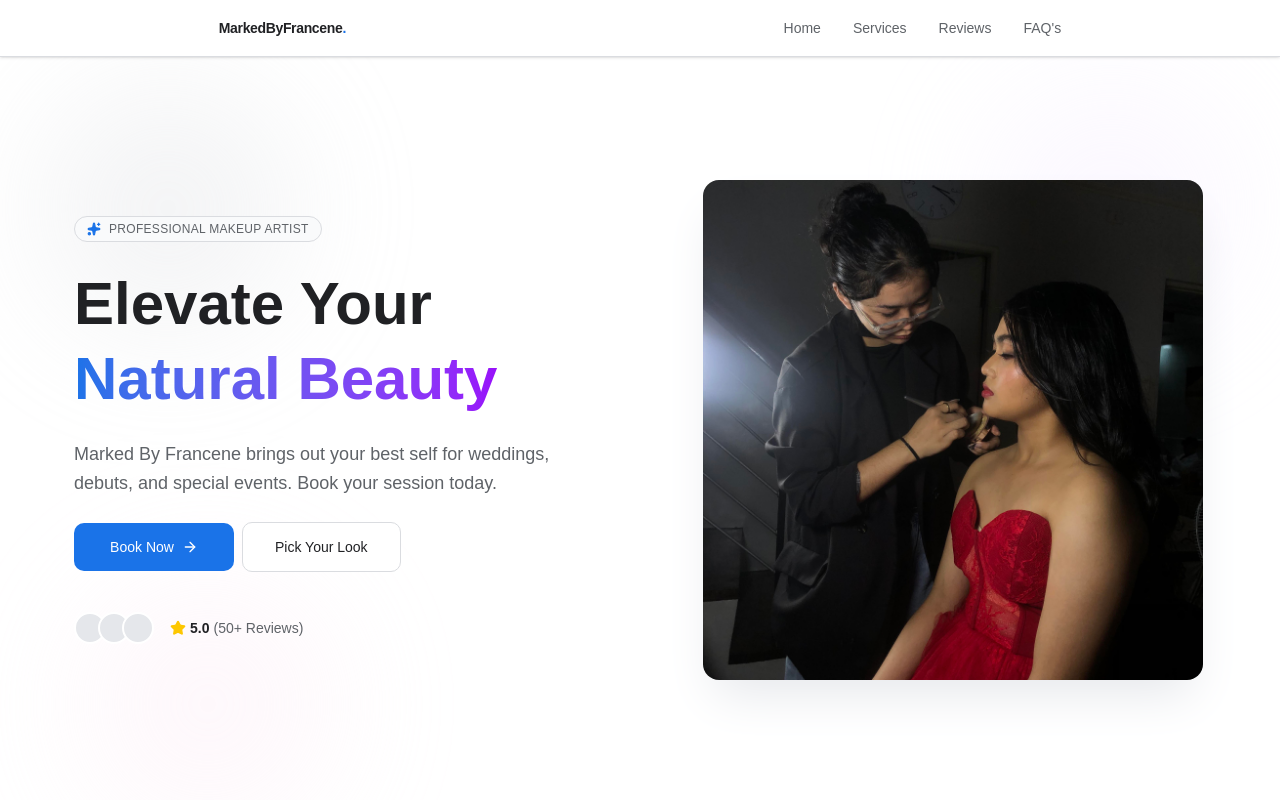
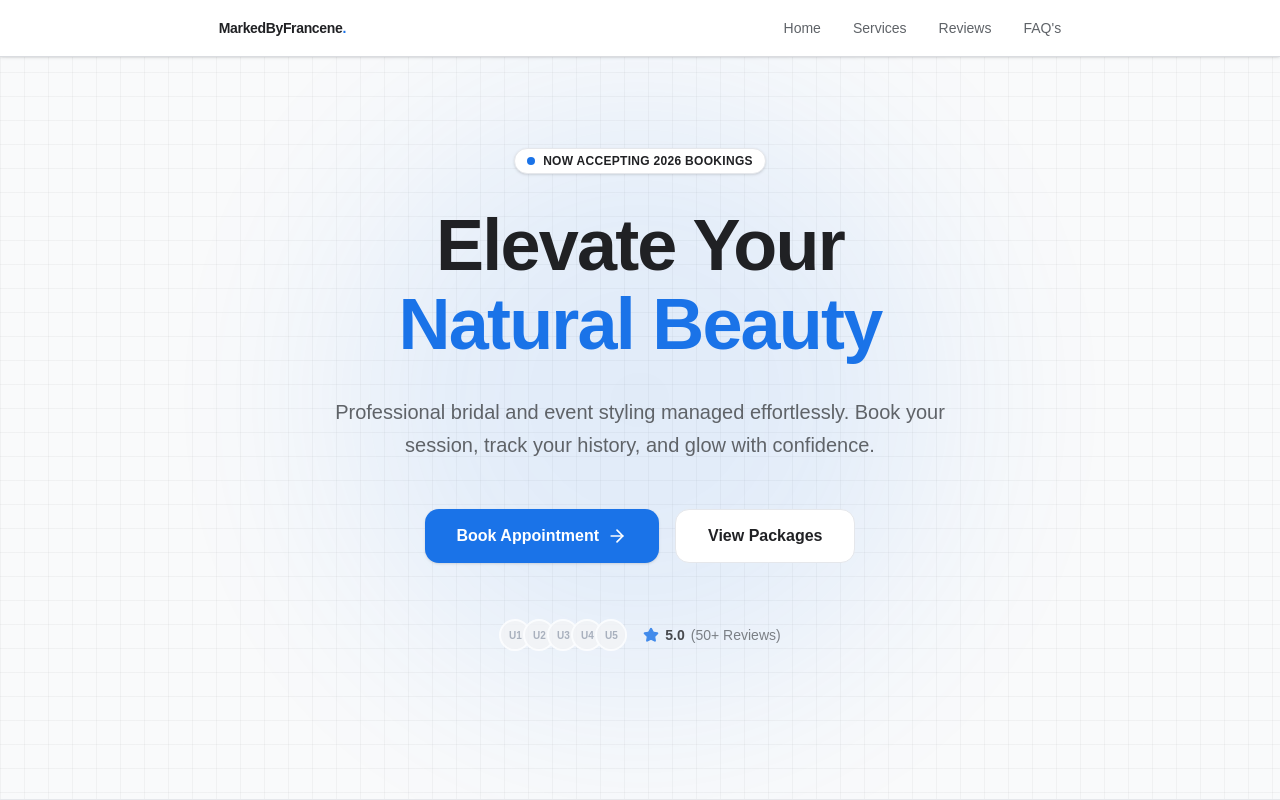
Before and after one commit to prodby-david/Marked-By-Francene, a Next.js app: page / in a window 1280 px wide. Built offline with nearby package versions, Linux system fonts and the light colour scheme.

Commit message:
fix:change the hero section ui

```diff
--- a/src/app/HeroSectionUI.tsx
+++ b/src/app/HeroSectionUI.tsx
@@ -1,89 +1,66 @@
-import { ArrowRight, Star, Sparkles } from "lucide-react";
+import { ArrowRight, Star } from "lucide-react";
 import Link from "next/link";
-import Image from "next/image";
 
+export default function HeroSectionUI() {
+    return (
+        <section className="relative w-full min-h-screen flex items-center justify-center bg-gray-50 overflow-hidden border-b border-gray-200 py-12 md:py-20">
 
-export default function HeroSectionUI(){
-
-    return (
-        <section className="relative w-full min-h-screen flex items-center justify-center bg-bg-color overflow-hidden">
-
-        <div className="absolute inset-0 z-0 opacity-30">
-          <div className="absolute top-20 left-10 w-64 h-64 bg-input-color rounded-full mix-blend-multiply filter blur-3xl animate-blob" />
-          <div className="absolute top-20 right-10 w-64 h-64 bg-purple-100 rounded-full mix-blend-multiply filter blur-3xl animate-blob animation-delay-2000" />
-          <div className="absolute -bottom-8 left-20 w-64 h-64 bg-pink-100 rounded-full mix-blend-multiply filter blur-3xl animate-blob animation-delay-4000" />
+            <div className="absolute inset-0 z-0 pointer-events-none">
+                <div className="absolute inset-0 bg-[linear-gradient(to_right,#80808012_1px,transparent_1px),linear-gradient(to_bottom,#80808012_1px,transparent_1px)] bg-size-[24px_24px]"></div>
+                <div className="absolute left-1/2 top-1/2 -translate-x-1/2 -translate-y-1/2 h-[400px] w-[400px] md:h-[600px] md:w-[600px] rounded-full bg-action-color opacity-10 blur-[100px]"></div>
             </div>
 
-        <div className="relative z-10 px-5 flex flex-col md:flex-row items-center gap-x-30 mt-15">
+            <div className="container relative z-10 px-6 max-w-5xl mx-auto flex flex-col items-center text-center gap-6 md:gap-8">
 
-          <div className="flex-1 space-y-6">
-
-            <div className="flex items-center gap-2 px-3 py-1 rounded-full bg-gray-50 border border-input-color w-fit mx-auto md:mx-0">
-              <Sparkles className="w-3.5 h-3.5 text-action-color fill-action-color" />
-              <span className="text-xs font-medium text-label-color tracking-wide uppercase">
-                Professional Makeup Artist
+                <div className="inline-flex items-center gap-2 px-3 py-1 rounded-full bg-white border border-gray-200 shadow-sm transition-transform hover:scale-105 animate-in fade-in slide-in-from-bottom-4 duration-700">
+                    <span className="flex h-2 w-2 rounded-full bg-action-color"></span>
+                    <span className="text-[10px] md:text-xs font-semibold text-heading-color tracking-wide uppercase">
+                        Now Accepting 2026 Bookings
                     </span>
                 </div>
 
-            <h1 className="text-3xl md:text-4xl lg:text-6xl text-center md:text-left font-bold text-heading-color leading-tight">
-              Elevate Your <br className="hidden md:block" />
-              <span className="text-transparent bg-clip-text bg-linear-to-r from-action-color to-purple-600">
-                Natural Beauty
-              </span>
+                <h1 className="text-3xl sm:text-4xl md:text-5xl lg:text-6xl xl:text-7xl font-bold text-heading-color tracking-tight leading-[1.1] max-w-4xl animate-in fade-in slide-in-from-bottom-6 duration-700 delay-100">
+                    Elevate Your <br />
+                    <span className="text-action-color">Natural Beauty</span>
                 </h1>
 
-            <p className="text-label-color text-sm md:text-md lg:text-lg max-w-lg mx-auto md:mx-0 font-light leading-relaxed text-center md:text-left">
-              Marked By Francene brings out your best self for weddings, debuts, and special events. Book your session today.
+                <p className="text-label-color text-base sm:text-lg md:text-xl max-w-2xl mx-auto font-light leading-relaxed animate-in fade-in slide-in-from-bottom-6 duration-700 delay-200">
+                    Professional bridal and event styling managed effortlessly. Book your session, track your history, and glow with confidence.
                 </p>
 
-            <div className="flex flex-col sm:flex-row gap-2 items-center justify-center md:justify-start">
+                <div className="flex flex-col sm:flex-row gap-4 w-full sm:w-auto pt-4 animate-in fade-in slide-in-from-bottom-6 duration-700 delay-300">
                     <Link
                         href="/signin"
-                className="flex items-center justify-center gap-2 px-8 py-2 md:py-3.5 text-sm font-medium w-40 text-white transition-all bg-action-color rounded-lg hover:bg-blue-700 hover:shadow-lg hover:shadow-blue-100 active:scale-95"
+                        className="flex items-center justify-center gap-2 px-8 py-3.5 text-sm md:text-base font-semibold text-white transition-all bg-action-color rounded-xl hover:bg-opacity-90 shadow-sm hover:shadow-md hover:-translate-y-0.5 active:translate-y-0"
                     >
-                Book Now
-                <ArrowRight className="w-4 h-4" />
+                        Book Appointment
+                        <ArrowRight className="w-5 h-5" />
                     </Link>
 
                     <Link
-                href="/service-offered"
-                className=" items-center justify-center gap-2 px-8 py-2 md:py-3.5 text-sm font-medium text-heading-color transition-all bg-white border border-input-color rounded-lg hover:bg-gray-50 hover:border-gray-300 active:scale-95"
+                        href="/services"
+                        className="flex items-center justify-center gap-2 px-8 py-3.5 text-sm md:text-base font-semibold text-heading-color transition-all bg-white border border-gray-200 rounded-xl hover:bg-gray-50 hover:border-gray-300"
                     >
-                Pick Your Look
+                        View Packages
                     </Link>
                 </div>
 
-            <div className="flex items-center gap-4 justify-center md:justify-start pt-4">
+                <div className="flex items-center gap-2 pt-6 opacity-80 animate-in fade-in duration-1000 delay-500">
                     <div className="flex -space-x-2">
-                {[1,2,3].map((i) => (
-                  <div key={i} className="w-8 h-8 rounded-full border-2 border-white bg-gray-200" />
+                        {[1, 2, 3, 4, 5].map((i) => (
+                            <div key={i} className="w-8 h-8 rounded-full border-2 border-white bg-gray-100 flex items-center justify-center text-[10px] font-bold text-gray-400">
+                                U{i}
+                            </div>
                         ))}
                     </div>
-              <div className="flex items-center gap-1">
-                <Star className="w-4 h-4 text-yellow-400 fill-yellow-400" />
-                <span className="text-sm font-semibold text-heading-color">5.0</span>
+                    <div className="flex items-center gap-1.5 pl-2">
+                        <Star className="w-4 h-4 text-action-color fill-action-color" />
+                        <span className="text-sm font-bold text-heading-color">5.0</span>
                         <span className="text-sm text-label-color">(50+ Reviews)</span>
                     </div>
-            </div>
-          </div>
-
-          <div className="flex-1 justify-around items-center hidden md:flex">
-
-              <div className="relative overflow-hidden rounded-2xl shadow-2xl shadow-gray-200 ">
-
-                  <Image
-                  src={'/images/makeup.jpg'}
-                  alt="Francene Applying Makeup"
-                  priority
-                  width={500}
-                  height={500}
-                  />
-              </div>
-
                 </div>
 
             </div>
         </section>
-    )
-
+    );
 }
```
Lines whose indentation alone changed are shown as unchanged.
